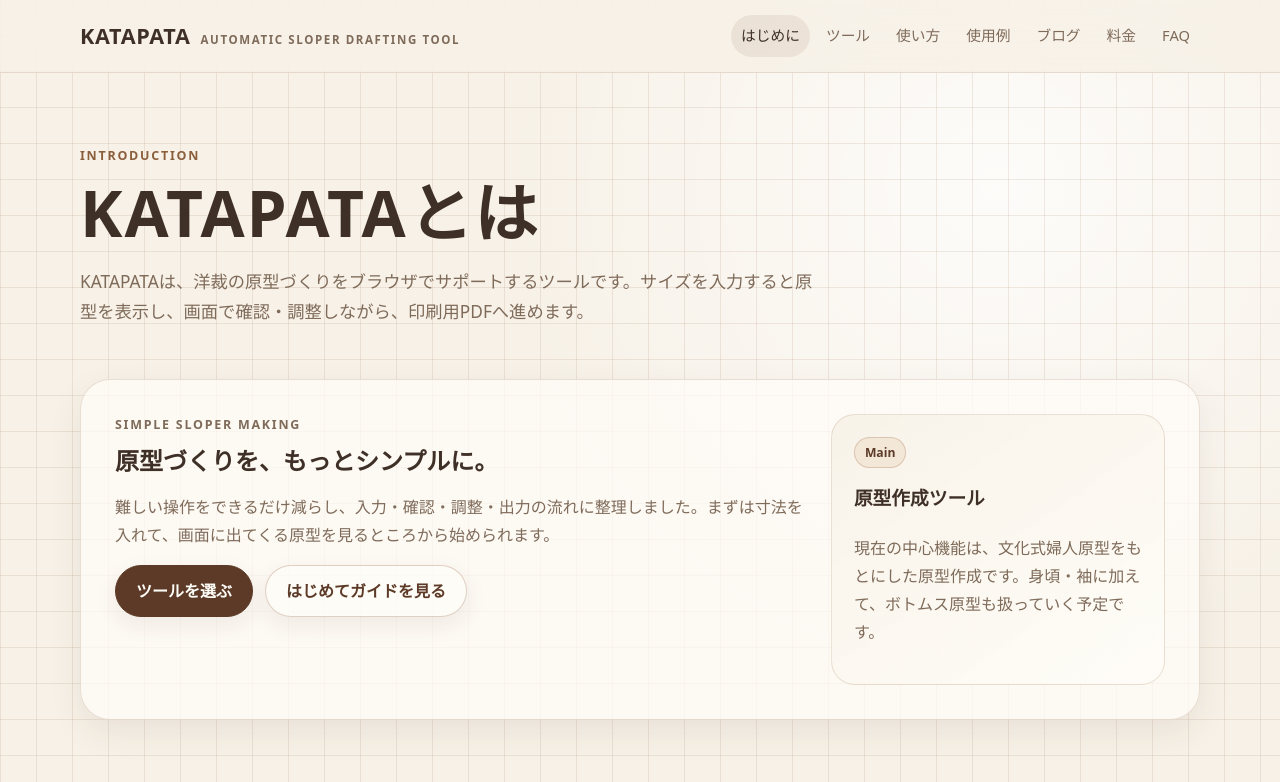
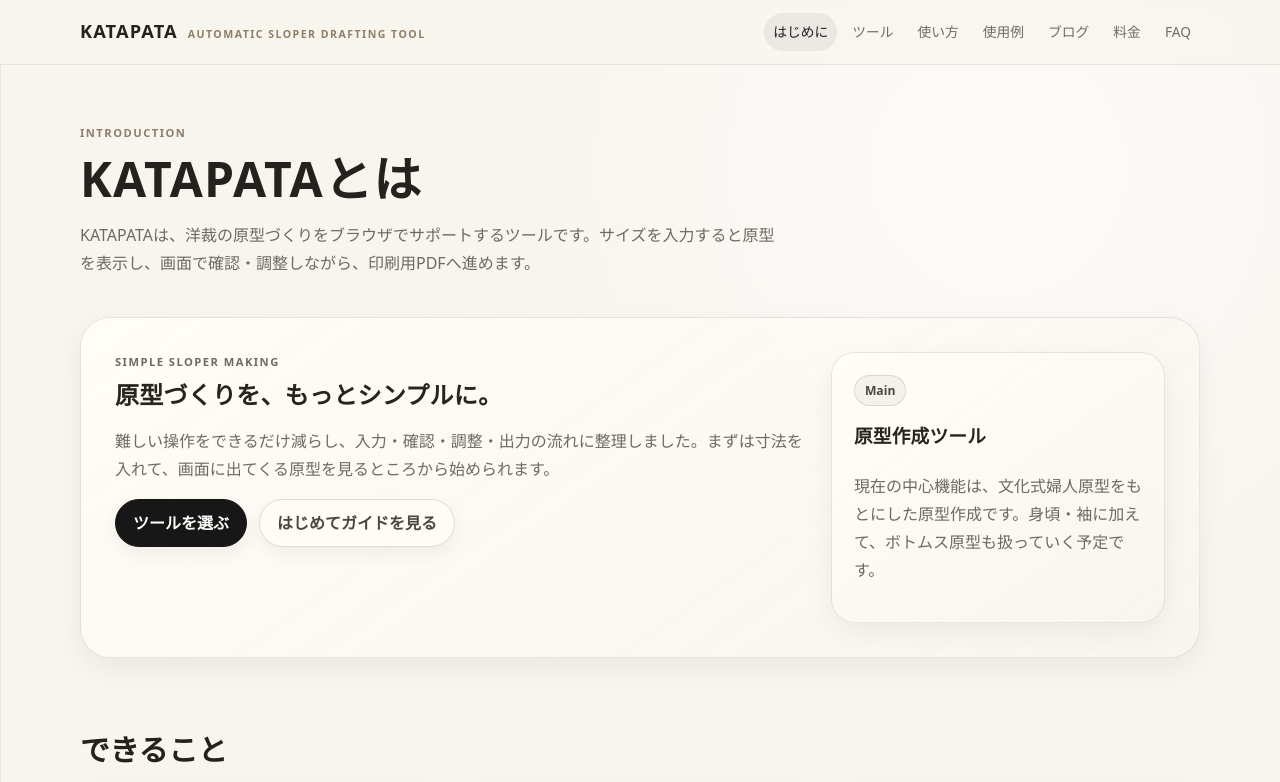
Before and after one commit to katapata89/katapata-site-test, a plain HTML site: page about.html in a window 1280 px wide. Shown: the top 782 px of the page. Drawn offline with Linux system fonts and the light colour scheme.

Commit message:
Add files via upload

```diff
--- a/assets/css/site.css
+++ b/assets/css/site.css
@@ -516,3 +516,145 @@ img, svg { max-width: 100%; display: block; }
   .split-panel { grid-template-columns: 1fr; }
   .tool-choice { min-height: auto; }
 }
+
+
+/* KATAPATA calm tone / compact copy update */
+:root {
+  --bg: #f8f5ef;
+  --bg-soft: #fffdf8;
+  --paper: #fffdf8;
+  --ink: #24211f;
+  --muted: #6f6962;
+  --line: #e4ded4;
+  --accent: #8e7e68;
+  --accent-dark: #171717;
+  --accent-soft: #eee6da;
+  --grid: rgba(0, 0, 0, 0.055);
+  --shadow: 0 14px 38px rgba(0, 0, 0, 0.075);
+}
+body {
+  background:
+    linear-gradient(90deg, var(--grid) 1px, transparent 1px),
+    linear-gradient(0deg, var(--grid) 1px, transparent 1px),
+    radial-gradient(circle at 78% 12%, rgba(255, 255, 255, .62), transparent 30%),
+    var(--bg);
+}
+.site-header {
+  background: rgba(248, 245, 239, 0.88);
+  border-bottom-color: rgba(0, 0, 0, .075);
+}
+.nav-wrap { min-height: 64px; }
+.brand-title { font-size: 1.14rem; letter-spacing: .06em; }
+.brand-sub { font-size: .66rem; color: #8e7e68; }
+.site-nav { font-size: .86rem; color: #746c64; }
+.site-nav a { padding: 7px 9px; }
+.site-nav a:hover,
+.site-nav a.is-active { background: rgba(0, 0, 0, .055); }
+.btn {
+  min-height: 42px;
+  padding: 9px 17px;
+  border-color: rgba(0, 0, 0, .12);
+  color: #24211f;
+  box-shadow: 0 7px 18px rgba(0, 0, 0, .055);
+}
+.btn.primary,
+.fake-button {
+  background: #171717;
+  border-color: #171717;
+  color: #fffdf8;
+}
+.btn.ghost,
+.fake-button.muted { background: rgba(255, 253, 248, .72); color: #4d4640; }
+.page-hero { padding: 58px 0 26px; }
+.eyebrow { color: #8e7e68; font-size: .70rem; letter-spacing: .13em; margin-bottom: 8px; }
+.page-title {
+  font-size: clamp(1.65rem, 4.2vw, 3rem);
+  line-height: 1.18;
+  letter-spacing: .025em;
+  color: #24211f;
+}
+.page-lead {
+  max-width: 700px;
+  font-size: 1rem;
+  line-height: 1.75;
+  color: #6f6962;
+  margin-top: 14px;
+}
+.section { padding: 36px 0; }
+.section.tight { padding-top: 14px; }
+.section-title {
+  font-size: clamp(1.28rem, 2.5vw, 1.85rem);
+  line-height: 1.32;
+  margin-bottom: 16px;
+  color: #24211f;
+}
+.card,
+.split-panel,
+.guide-callout,
+.guide-visual-card,
+.notice,
+.step,
+.mini-note,
+.outputGuideItem,
+.tool-frame-wrap,
+.tool-placeholder-inner {
+  border-color: rgba(0, 0, 0, .09);
+  background-color: rgba(255, 253, 248, .84);
+  box-shadow: 0 10px 28px rgba(0, 0, 0, .055);
+}
+.card { padding: 21px; }
+.card h2 { font-size: 1.22rem; }
+.card h3 { font-size: 1.05rem; }
+.card h2,
+.card h3,
+.guide-callout h2,
+.split-panel h2,
+.mini-note h3,
+.article-item h2 {
+  color: #28231f;
+  letter-spacing: .01em;
+}
+.card p,
+.step p,
+.notice,
+.split-panel p,
+.mini-note p,
+.guide-callout p:last-child,
+.article-item p,
+.article-body p,
+.check-list,
+.footer,
+.guide-visual-card figcaption {
+  color: #6f6962;
+}
+.badge,
+.code {
+  border-color: rgba(0, 0, 0, .10);
+  background: rgba(0, 0, 0, .045);
+  color: #4d4640;
+}
+.step { padding: 18px 18px 18px 62px; }
+.step::before {
+  left: 18px;
+  top: 18px;
+  width: 30px;
+  height: 30px;
+  background: #171717;
+}
+.guide-callout {
+  background: linear-gradient(135deg, rgba(255,253,248,.92), rgba(248,245,239,.88));
+}
+.card.featured,
+.mini-note,
+.split-panel {
+  background: linear-gradient(145deg, rgba(255,253,248,.92), rgba(248,245,239,.84));
+}
+.article-body { padding: 58px 0; }
+.article-body h1 { font-size: clamp(1.65rem, 4vw, 2.7rem); }
+.article-body h2 { font-size: clamp(1.18rem, 2.2vw, 1.55rem); }
+.footer { border-top-color: rgba(0, 0, 0, .08); }
+@media (max-width: 840px) {
+  .site-nav { top: 64px; }
+  .page-hero { padding-top: 42px; }
+  .card { padding: 18px; }
+}
```
Also changed, not shown: assets/js/katapata-site-mini-intro.js (+20 -0 lines), index.html (+2 -2 lines), README_visual_tone_update.txt (added).
